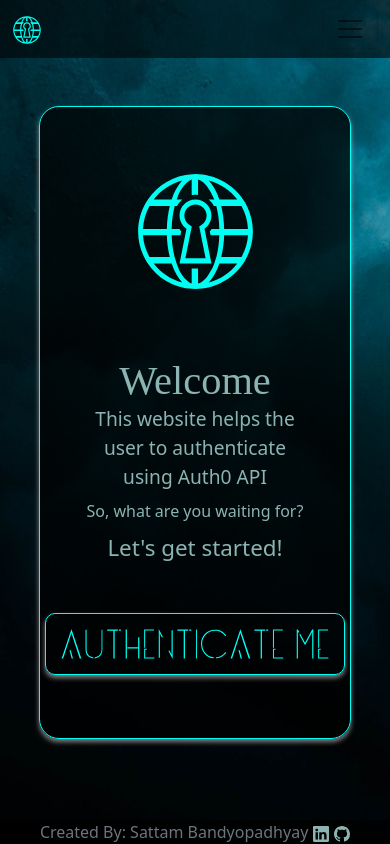
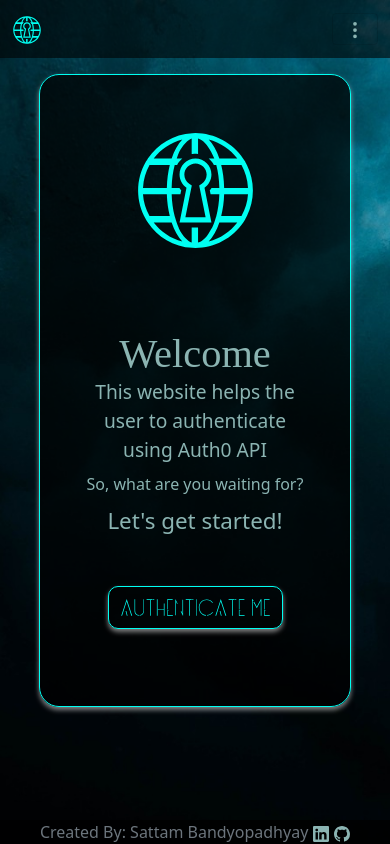
Before and after one commit to bsattam/AuthenticateMe, a React (Create React App) app: page / in a window 390 px wide. Built offline with nearby package versions, Linux system fonts and the light colour scheme; no server answers; a web font is replaced by a local one.

Commit message:
Deploying version 1.5

```diff
--- a/public/index.html
+++ b/public/index.html
@@ -12,11 +12,23 @@
     <link rel="preconnect" href="https://fonts.googleapis.com">
     <link rel="preconnect" href="https://fonts.gstatic.com" crossorigin>
     <link href="https://fonts.googleapis.com/css2?family=Carattere&family=Tangerine:wght@700&display=swap" rel="stylesheet">
+    <title>Authenticate Me</title>
+    <style>
+      ::-webkit-scrollbar {
+        width: 8px;
+      }
 
-    <title>Authenticate Me</title>
+      ::-webkit-scrollbar-track {
+        background-color: rgba(0,0,0,0.8);
+      }
+
+      ::-webkit-scrollbar-thumb {
+        background-color: #00fff2;
+        border-radius: 5px;
+      }
+    </style>
   </head>
   <body>
-    <noscript>You need to enable JavaScript to run this app.</noscript>
     <div id="root"></div>
 
   </body>
--- a/src/App.js
+++ b/src/App.js
@@ -10,7 +10,7 @@ function App() {
 
   return (
     <div className={`flex-grow-1`}>
-      <div className={`${styles.appGlassCanvas} m-auto mt-5
+      <div className={`${styles.appGlassCanvas} m-auto my-3
             d-flex flex-column flex-lg-row justify-content-evenly
             align-items-center`}>
         {
--- a/src/components/Footer.js
+++ b/src/components/Footer.js
@@ -9,12 +9,12 @@ export default function Footer() {
     <div className={`${styles.footer} `}>
       <div className={`d-flex justify-content-evenly align-items-center m-auto ${styles.width}`}>
         <a className={`text-secondary text-center`}
-        href='https://bsattam.github.io/Portfolio/'>
+        href='https://bsattam.github.io/Portfolio/' target="_blank">
           Created By: Sattam Bandyopadhyay
         </a>
         <IconContext.Provider value={{color: '#8bb4b2'}}>
-          <a href='https://www.linkedin.com/in/sattam-bandyopadhyay/'><BsLinkedin/></a>
-          <a href='https://github.com/bsattam'><BsGithub/></a>
+          <a href='https://www.linkedin.com/in/sattam-bandyopadhyay/' target="_blank"><BsLinkedin/></a>
+          <a href='https://github.com/bsattam' target="_blank"><BsGithub/></a>
         </IconContext.Provider>
       </div>
     </div>
--- a/src/components/Login.js
+++ b/src/components/Login.js
@@ -8,7 +8,7 @@ export default function Login() {
 const { loginWithRedirect } = useAuth0();
   return(
   <div className={`d-flex flex-column
-  align-items-center ${utils.text2}`}>
+  align-items-center my-4 ${utils.text2}`}>
         <div className={`${styles.heading} display-2`}>Welcome</div>
         <div className={`${utils.fontSize1} w-75 text-center`}>This website helps the user to
             authenticate using Auth0 API</div>
--- a/src/components/NavigationBar.js
+++ b/src/components/NavigationBar.js
@@ -4,6 +4,8 @@ import {Navbar, Nav, Container} from 'react-bootstrap';
 import styles from '../styles/NavigationBar.module.css';
 import util from '../styles/Utilities.module.css';
 import logo from '../images/logo.svg';
+import { BsThreeDotsVertical } from "react-icons/bs";
+import { IconContext } from "react-icons";
 
 export default function NavigationBar() {
     const { loginWithRedirect, isLoading, isAuthenticated, logout } = useAuth0();
@@ -14,8 +16,11 @@ export default function NavigationBar() {
                 <Navbar.Brand href='/'>
                     <img  alt='' src={logo} className={styles.logo}/>
                 </Navbar.Brand>
-                <Navbar.Toggle aria-controls="basic-navbar-nav"
-                className={styles.navToggleButton}/>
+                <Navbar.Toggle aria-controls="basic-navbar-nav">
+                    <IconContext.Provider value={{color: '#8bb4b2'}}>
+                        <BsThreeDotsVertical/>
+                    </IconContext.Provider>
+                </Navbar.Toggle>
                 <Navbar.Collapse id="basic-navbar-nav">
                 {
                     !isLoading && (
--- a/src/components/UserDetails.js
+++ b/src/components/UserDetails.js
@@ -9,7 +9,7 @@ export default function UserDetails() {
     const {name, picture, email, nickname} = user;
     return (
             <div className={`d-flex flex-column align-items-center
-                justify-content-between w-75 h-75 ${utils.text2}`}>
+                justify-content-between w-75 h-75 my-4 ${utils.text2}`}>
                 <div className={`text-center display-4 ${styles.heading}`}>
                     Authenticated Successfully!
                 </div>
--- a/src/styles/Login.module.css
+++ b/src/styles/Login.module.css
@@ -14,3 +14,9 @@
 .heading{
     font-family: 'Carattere', cursive;
 }
+
+@media only screen and (max-width: 768px) {
+    .nameImage{
+        width: 175px;
+    }
+}
--- a/src/styles/NavigationBar.module.css
+++ b/src/styles/NavigationBar.module.css
@@ -10,8 +10,3 @@
 .navButton:hover{
     color: #fcff68 !important;
 }
-
-.navToggleButton{
-    border-radius: 50%;
-    background-color: #00fff2;
-}
```
